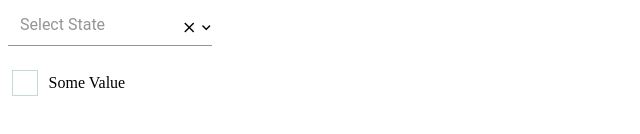
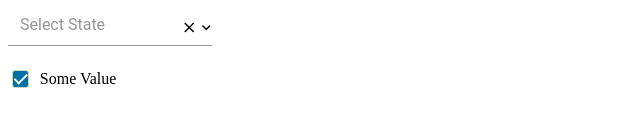
Before and after one commit to rahulmandal1994/dropdown, an Angular app: page / in a window 1280 px wide. Shown: the part 232-366 px from the top of the page, without its empty margins (0-640 px from the left). Built offline with nearby package versions, Linux system fonts and the light colour scheme.

Commit message:
2 files modified

```diff
--- a/src/app/app.component.html
+++ b/src/app/app.component.html
@@ -51,7 +51,7 @@
     type="checkbox"
     id="my-checkbox"
     class="my-checkbox__input"
-    value="Some Value"
+    value="Some Value" checked
   />
   <label for="my-checkbox" class="my-checkbox__label">Some Value</label>
 </div>
--- a/src/app/app.component.scss
+++ b/src/app/app.component.scss
@@ -63,17 +63,18 @@ p {
 .my-checkbox__input {
   position: relative;
   flex-shrink: 0;
-  width: 1.6rem;
-  height: 1.6rem;
+  width: 1.05rem;
+  height: 1.1rem;
   appearance: none;
-  border: none;
+  border: 0;
   cursor: pointer;
   border-radius: 0;
   background-color: transparent;
 }
 
 .my-checkbox__input:checked:before {
-  background: #c6d9d9;
+  background: #0070a9;
+  border-radius: 3px;
 }
 
 .my-checkbox__input:before {
@@ -83,16 +84,16 @@ p {
   right: 0;
   bottom: 0;
   left: 0;
-  border: 0.0625rem solid #c6d9d9;
+  border: 0.0625rem solid #cad9c6;
   background-color: transparent;
   transition: background-color 0.2s;
 }
 
 .my-checkbox__input:checked:after {
-  width: 0.75rem;
-  height: 0.375rem;
+  width: 0.7rem;
+  height: 0.3rem;
   transition: height 0.08s ease-out, width 0.08s ease-out 0.1s;
-  border-color: #536060;
+  border-color: #fff;
 }
 
 .my-checkbox__input:after {
@@ -101,8 +102,8 @@ p {
   width: 0;
   height: 0;
   transform: rotate(-45deg);
-  transform-origin: 1.125rem -0.0625rem;
-  border-bottom: 0.125rem solid transparent;
+  transform-origin: 0.78rem 0.166rem;
+  border-bottom: 0.126rem solid transparent;
   border-left: 0.125rem solid transparent;
 }
 
```
